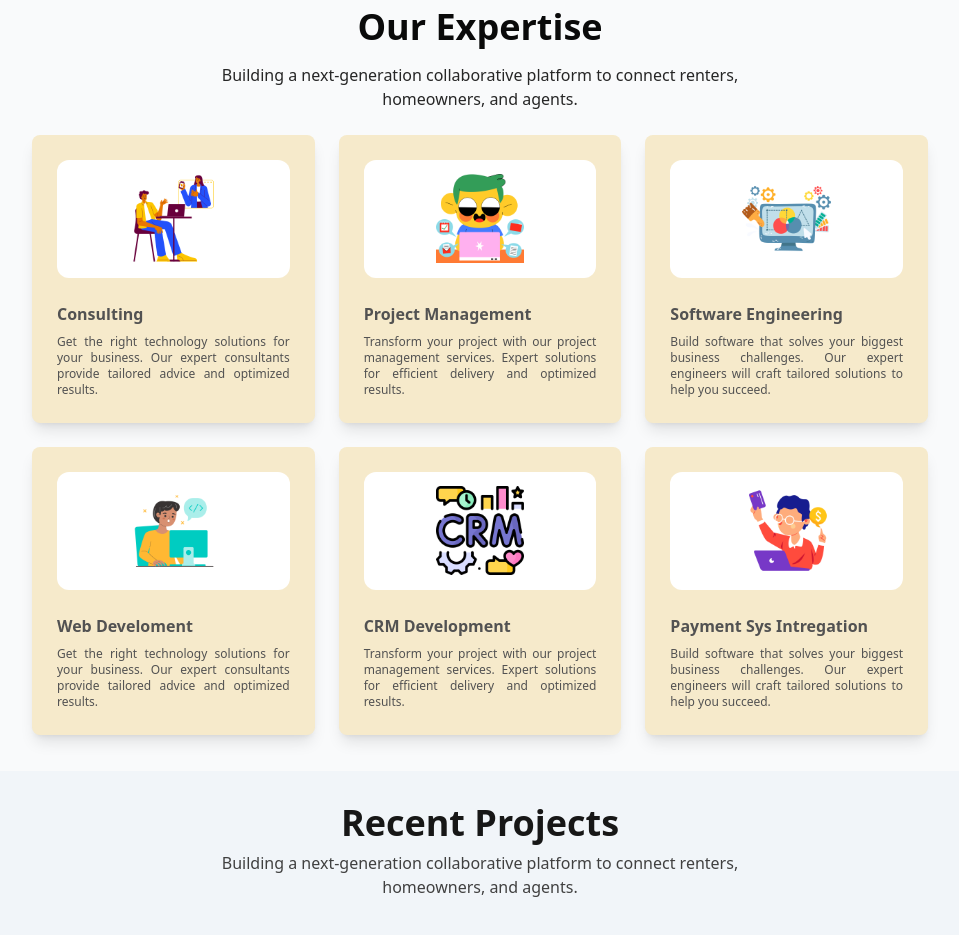
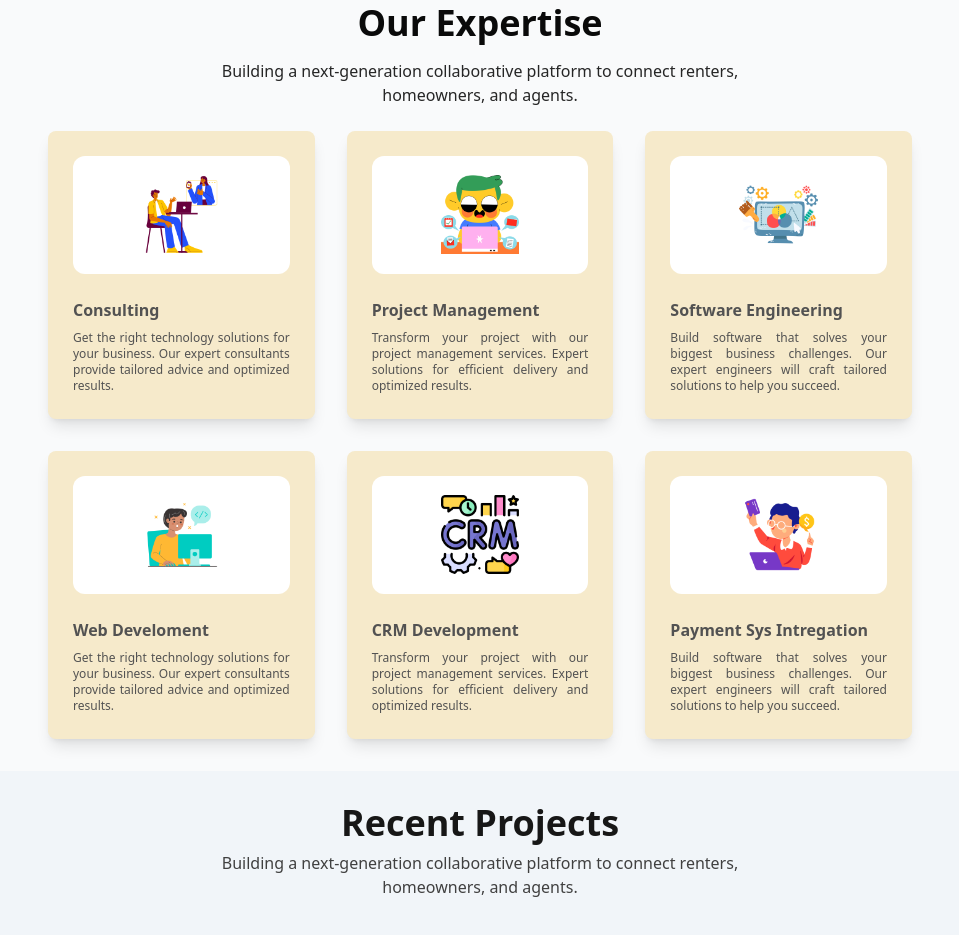
Before and after one commit to ankitmahato03/ProjectAlfa, a Next.js app: page / in a window 1280 px wide. Shown: the part 1320-2255 px from the top of the page, without its empty margins (160-1119 px from the left). Built offline with nearby package versions, Linux system fonts and the light colour scheme.

Commit message:
change some style of OurExpertise component

```diff
--- a/src/components/OurExpertise.jsx
+++ b/src/components/OurExpertise.jsx
@@ -9,22 +9,22 @@ const OurExpertise = () => {
       className="min-h-screen w-full flex flex-col items-center justify-center bg-gray-50 dark:bg-gray-900 py-5 px-4 sm:px-6 lg:px-8"
     >
       <div className="flex flex-col justify-center items-center max-w-xl mb-6 text-center">
-        <h3 className="text-neutral-950 dark:text-neutral-100 font-bold text-3xl sm:text-4xl mb-4">
+        <h3 className="text-neutral-950 dark:text-neutral-100 font-bold text-2xl sm:text-3xl md:text-4xl mb-4">
           Our Expertise
         </h3>
-        <p className="text-neutral-800 dark:text-neutral-300 text-sm sm:text-base">
+        <p className="text-neutral-800 dark:text-neutral-300 text-xs sm:text-sm md:text-base">
           Building a next-generation collaborative platform to connect renters,
           homeowners, and agents.
         </p>
       </div>
-      <BentoGrid className="w-full max-w-4xl grid grid-cols-1 sm:grid-cols-2 lg:grid-cols-3 gap-2 sm:gap-6">
+      <BentoGrid className="w-full max-w-4xl grid grid-cols-1 sm:grid-cols-2 lg:grid-cols-3 gap-4 sm:gap-6 lg:gap-8">
         {itemsData.items.map((item, index) => (
           <BentoGridItem
             key={index}
             title={item.title}
             description={item.description}
             png={item.png}
-            className="bg-[#F6EACB] hover:bg-[#F1D3CE] dark:bg-gray-800 rounded-lg shadow-lg p-4 sm:p-6"
+            className="bg-[#F6EACB] hover:bg-[#F1D3CE] dark:bg-gray-800 rounded-lg shadow-lg p-3 sm:p-4 lg:p-6"
           />
         ))}
       </BentoGrid>
--- a/src/components/ui/bento-grid.jsx
+++ b/src/components/ui/bento-grid.jsx
@@ -5,7 +5,7 @@ export const BentoGrid = ({ className, children }) => {
   return (
     <div
       className={cn(
-        "grid md:auto-rows-[18rem] grid-cols-1 md:grid-cols-3 gap-4 max-w-7xl mx-auto",
+        "grid md:auto-rows-[18rem] grid-cols-1 md:grid-cols-3 gap-4 max-w-7xl px-4 mx-auto",
         className
       )}
     >
@@ -22,13 +22,13 @@ export const BentoGridItem = ({ className, title, description, png }) => {
         className
       )}
     >
-      <div className="flex justify-center items-center w-full h-full min-h-[6rem] rounded-xl bg-white dark:from-neutral-900 dark:to-neutral-800 to-neutral-100">
+      <div className="flex justify-center items-center w-full h-24 sm:h-32 md:h-40 min-h-[4rem] rounded-xl bg-white dark:from-neutral-900 dark:to-neutral-800 to-neutral-100">
         <Image
           src={png}
-          className="h-3/4 object-contain"
+          className="h-1/2 sm:h-2/3 object-contain"
           alt={title}
-          width={500}
-          height={500}
+          width={300}
+          height={300}
         />
       </div>
       <div className="group-hover/bento:translate-x-2 transition duration-200">
```
